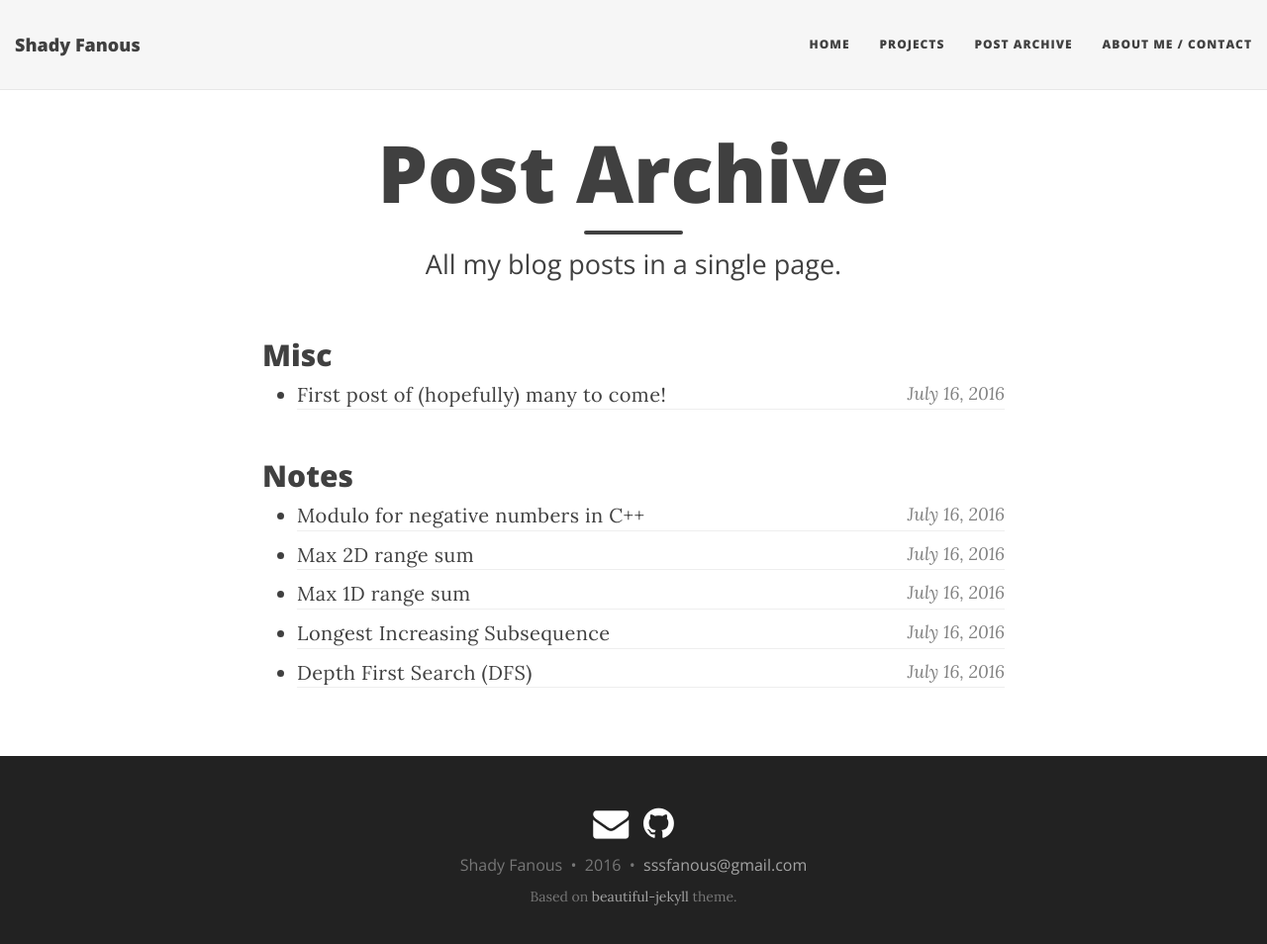
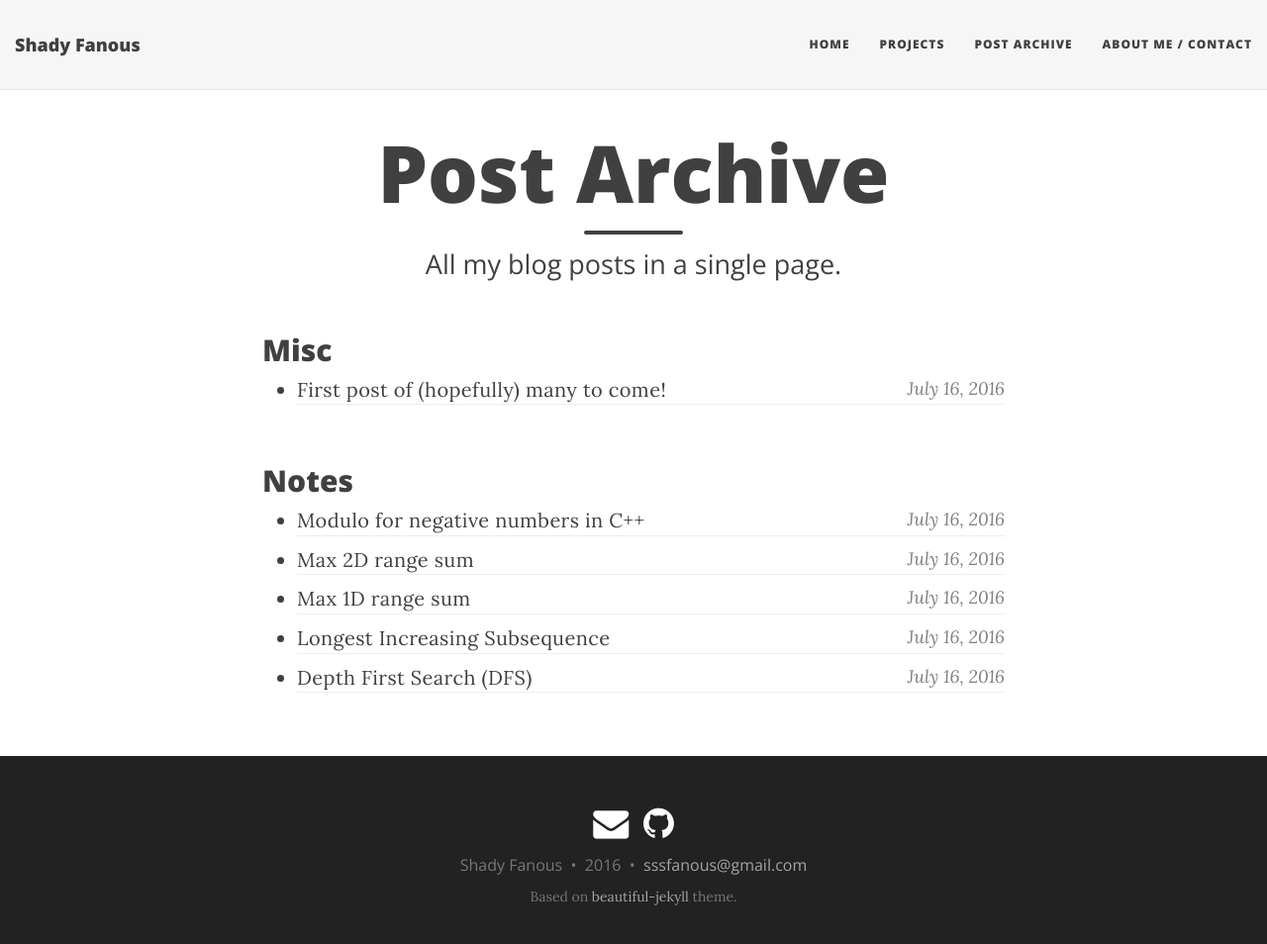
Before and after one commit to ShadyF/shadyf.github.io, a Jekyll site: the page built from archive.html, in a window 1280 px wide and 967 px high. Shown: the top 954 px of the window at 99% size. Built offline with Jekyll 4.4.1, drawn with Linux system fonts in a browser that asks for light colours; nearby versions of some CDN libraries.

Commit message:
Added padding to each category in archive page (instead of only first child)

```diff
--- a/assets/css/main.css
+++ b/assets/css/main.css
@@ -662,10 +662,7 @@
 /* --- Categories Page --- */
 
 .category {
-}
-
-.category:first-child {
-    padding: 20px 0 20px 0;
+    padding: 15px 0 15px 0;
 }
 
 .category-articles {
```
